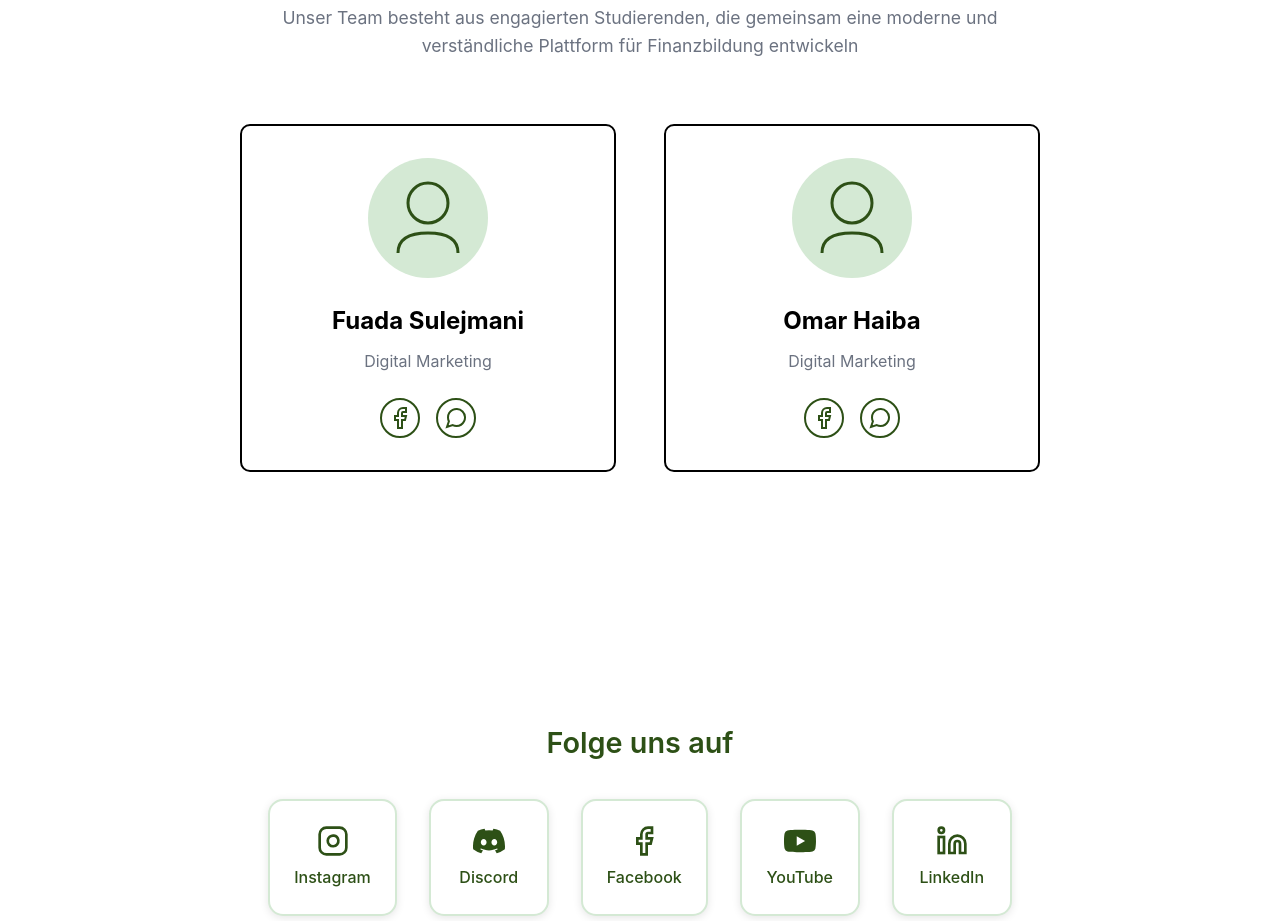
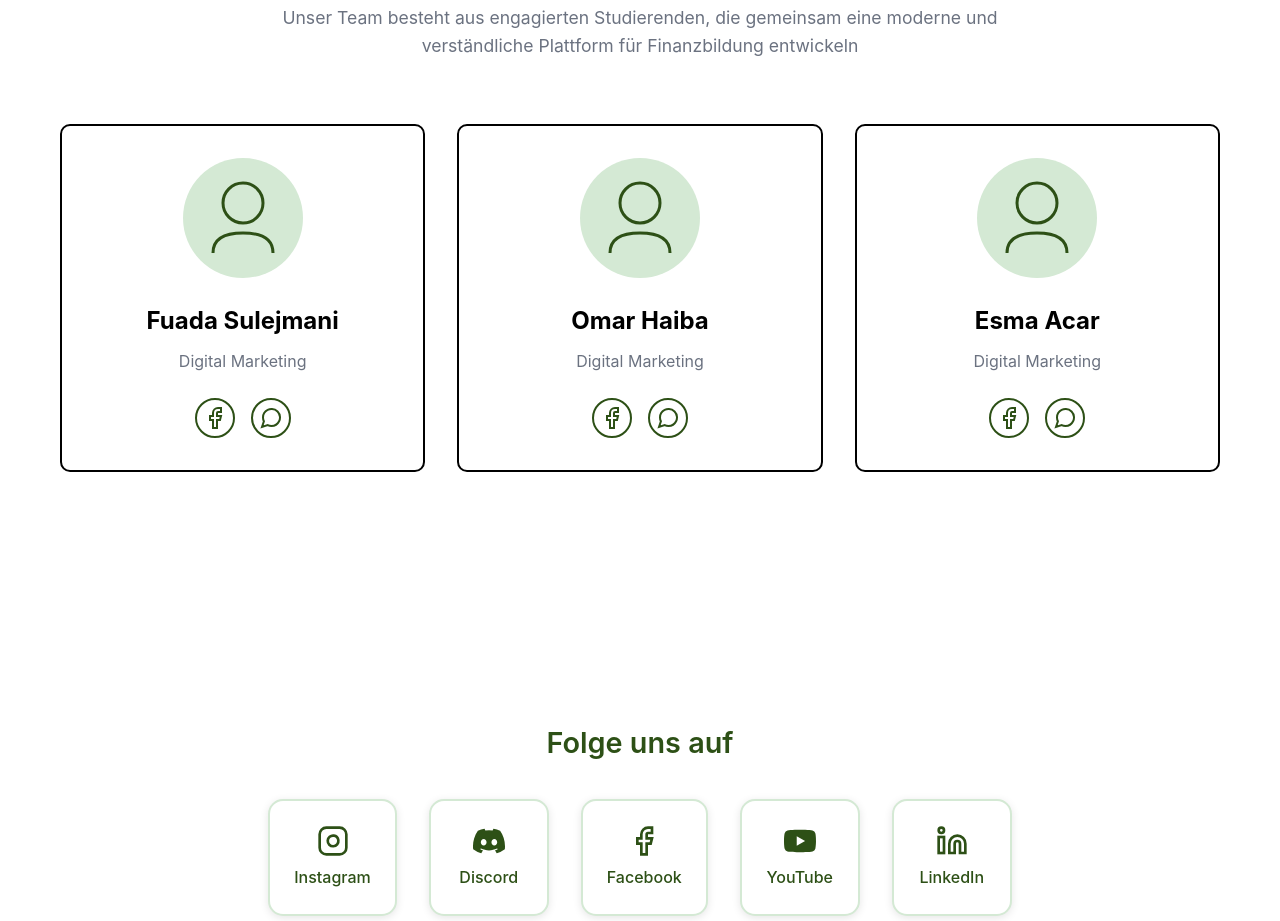
Before and after one commit to FuadaSul/financebuilder, a Next.js app: page / in a window 1280 px wide. Shown: the part 6760-7681 px from the top of the page. Built offline with nearby package versions, Linux system fonts and the light colour scheme.

Commit message:
Team : Esma hinzugefügt

```diff
--- a/app/globals.css
+++ b/app/globals.css
@@ -1296,12 +1296,11 @@ body {
 }
 
 .team-grid {
-    display: grid;
-    grid-template-columns: repeat(2, 1fr);
-    gap: 3rem;
-    max-width: 800px;
-    margin: 0 auto;
-}
+  display: grid;
+  grid-template-columns: repeat(3, 1fr);
+  gap: 2rem;
+}
+
 
 .team-card {
     border: 2px solid var(--text-color);
--- a/app/page.tsx
+++ b/app/page.tsx
@@ -342,15 +342,18 @@ const [selectedCategory, setSelectedCategory] = useState("miete");
   <div className="container">
     <h2 className="team-title">Unser Team</h2>
     <p className="team-description">
-              Unser Team besteht aus engagierten Studierenden, die gemeinsam eine moderne und verständliche Plattform für Finanzbildung entwickeln
+      Unser Team besteht aus engagierten Studierenden, die gemeinsam eine moderne
+      und verständliche Plattform für Finanzbildung entwickeln
     </p>
+
     <div className="team-grid">
+      {/* Teammitglied 1 */}
       <div className="team-card">
         <div className="team-image">
           <svg width="120" height="120" viewBox="0 0 120 120" fill="none" xmlns="http://www.w3.org/2000/svg">
-                    <circle cx="60" cy="60" r="60" fill="#d4e9d4"/>
-                    <circle cx="60" cy="45" r="20" stroke="#2d5016" strokeWidth="3" fill="none"/>
-                    <path d="M30 95 Q30 75 60 75 Q90 75 90 95" stroke="#2d5016" strokeWidth="3" fill="none"/>
+            <circle cx="60" cy="60" r="60" fill="#d4e9d4" />
+            <circle cx="60" cy="45" r="20" stroke="#2d5016" strokeWidth="3" fill="none" />
+            <path d="M30 95 Q30 75 60 75 Q90 75 90 95" stroke="#2d5016" strokeWidth="3" fill="none" />
           </svg>
         </div>
         <h3 className="team-name">Fuada Sulejmani</h3>
@@ -368,15 +371,42 @@ const [selectedCategory, setSelectedCategory] = useState("miete");
           </a>
         </div>
       </div>
+
+      {/* Teammitglied 2 */}
       <div className="team-card">
         <div className="team-image">
           <svg width="120" height="120" viewBox="0 0 120 120" fill="none" xmlns="http://www.w3.org/2000/svg">
-                    <circle cx="60" cy="60" r="60" fill="#d4e9d4"/>
-                    <circle cx="60" cy="45" r="20" stroke="#2d5016" strokeWidth="3" fill="none"/>
-                    <path d="M30 95 Q30 75 60 75 Q90 75 90 95" stroke="#2d5016" strokeWidth="3" fill="none"/>
+            <circle cx="60" cy="60" r="60" fill="#d4e9d4" />
+            <circle cx="60" cy="45" r="20" stroke="#2d5016" strokeWidth="3" fill="none" />
+            <path d="M30 95 Q30 75 60 75 Q90 75 90 95" stroke="#2d5016" strokeWidth="3" fill="none" />
           </svg>
         </div>
         <h3 className="team-name">Omar Haiba</h3>
+        <p className="team-role">Digital Marketing</p>
+        <div className="team-social">
+          <a href="#" className="social-icon" aria-label="Facebook">
+            <svg width="24" height="24" viewBox="0 0 24 24" fill="none" stroke="currentColor" strokeWidth="2">
+              <path d="M18 2h-3a5 5 0 0 0-5 5v3H7v4h3v8h4v-8h3l1-4h-4V7a1 1 0 0 1 1-1h3z"></path>
+            </svg>
+          </a>
+          <a href="#" className="social-icon" aria-label="WhatsApp">
+            <svg width="24" height="24" viewBox="0 0 24 24" fill="none" stroke="currentColor" strokeWidth="2">
+              <path d="M21 11.5a8.38 8.38 0 0 1-.9 3.8 8.5 8.5 0 0 1-7.6 4.7 8.38 8.38 0 0 1-3.8-.9L3 21l1.9-5.7a8.38 8.38 0 0 1-.9-3.8 8.5 8.5 0 0 1 4.7-7.6 8.38 8.38 0 0 1 3.8-.9h.5a8.48 8.48 0 0 1 8 8v.5z"></path>
+            </svg>
+          </a>
+        </div>
+      </div>
+
+      {/* Teammitglied 3 */}
+      <div className="team-card">
+        <div className="team-image">
+          <svg width="120" height="120" viewBox="0 0 120 120" fill="none" xmlns="http://www.w3.org/2000/svg">
+            <circle cx="60" cy="60" r="60" fill="#d4e9d4" />
+            <circle cx="60" cy="45" r="20" stroke="#2d5016" strokeWidth="3" fill="none" />
+            <path d="M30 95 Q30 75 60 75 Q90 75 90 95" stroke="#2d5016" strokeWidth="3" fill="none" />
+          </svg>
+        </div>
+        <h3 className="team-name">Esma Acar</h3>
         <p className="team-role">Digital Marketing</p>
         <div className="team-social">
           <a href="#" className="social-icon" aria-label="Facebook">
```
Also changed, not shown: app/ueber-uns/page.tsx (+22 -7 lines), 1 other file (tests, documents, lock files or other folders). Lines whose indentation alone changed are shown as unchanged.
